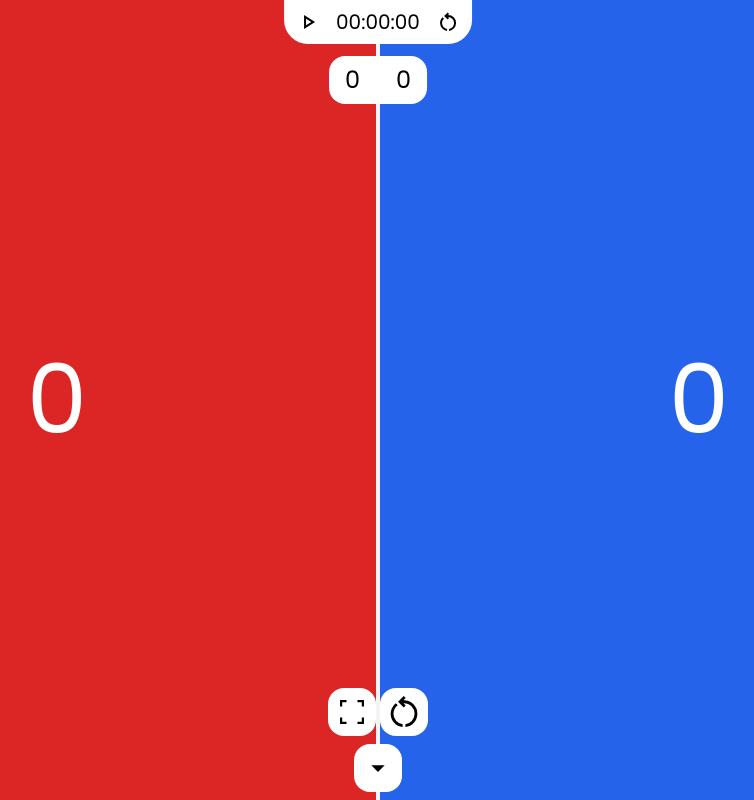
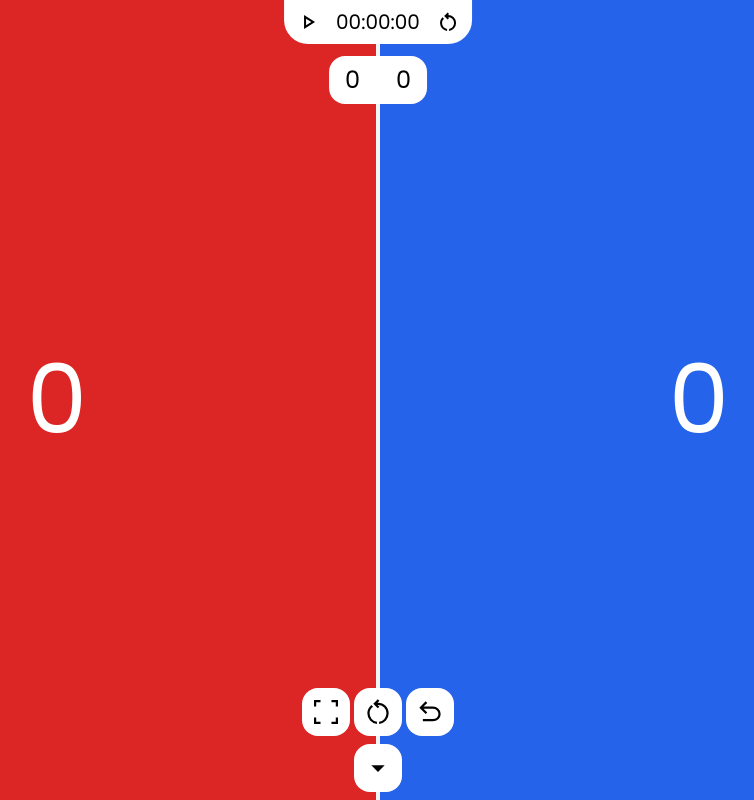
Before and after one commit to vitor-eble/cont-points-volley, an Angular app: page / in a window 1280 px wide. Both pictures are taken after a click on the button 640 px from the left and 768 px from the top of the page. Shown: the whole page, without its empty margins (262-1016 px from the left). Built offline with nearby package versions, Linux system fonts and the light colour scheme.

Commit message:
fiz o botao de retroceder ponto

```diff
--- a/src/app/app.module.ts
+++ b/src/app/app.module.ts
@@ -7,6 +7,7 @@ import { TimerComponent } from './components/timer/timer.component';
 import { SetsComponent } from './components/sets/sets.component';
 import { MenuComponent } from './components/menu/menu.component';
 import { BrowserAnimationsModule } from '@angular/platform-browser/animations';
+import { CounterPointsService } from './services/counter-points.service';
 
 @NgModule({
   declarations: [
@@ -20,7 +21,9 @@ import { BrowserAnimationsModule } from '@angular/platform-browser/animations';
     AppRoutingModule,
     BrowserAnimationsModule
   ],
-  providers: [],
+  providers: [
+    CounterPointsService
+  ],
   bootstrap: [AppComponent]
 })
 export class AppModule { }
--- a/src/app/components/menu/menu.component.html
+++ b/src/app/components/menu/menu.component.html
@@ -28,8 +28,13 @@
         </svg>
       </button>
       <button title="resetGame" class="flex items-center justify-center w-12 h-12 bg-white rounded-2xl" (click)="resetGame()">
-        <svg xmlns="http://www.w3.org/2000/svg" height="40px" viewBox="0 -960 960 960" width="40px" fill="#000">
+        <svg xmlns="http://www.w3.org/2000/svg" height="32px" viewBox="0 -960 960 960" width="32px" fill="#000">
           <path d="M447.33-122Q325-133.67 242.5-224.5 160-315.33 160-439.33q0-73.34 32.33-138.84 32.34-65.5 91-109.16L331-639.67q-50 33.34-77.17 86.67-27.16 53.33-27.16 113.67 0 96 62.66 167.16 62.67 71.17 158 83.5V-122Zm66.67 0v-66.67q95.67-13.33 157.83-84Q734-343.33 734-439.33q0-106-73.67-179.67-73.66-73.67-179.66-73.67h-14.34L521-638l-47.33 47.33L338.33-726l135.34-135.33L521-814l-54.67 54.67h14.34q134 0 227 93.33t93 226.67q0 123.66-82.17 214.5Q636.33-134 514-122Z"/>
+        </svg>
+      </button>
+      <button title="backPoint" class="flex items-center justify-center w-12 h-12 bg-white rounded-2xl" (click)="backPoint()">
+        <svg xmlns="http://www.w3.org/2000/svg" height="32px" viewBox="0 -960 960 960" width="32px" fill="#000">
+          <path d="M266-200v-66.67h301.33q67.67 0 116.84-44.33 49.16-44.33 49.16-110.33t-49.16-110.34Q635-576 567.33-576H286.67l110.66 110.67-46.66 46.66L160-609.33 350.67-800l46.66 46.67-110.66 110.66h280q95.66 0 164.5 63.67Q800-515.33 800-421.33q0 94-68.83 157.66Q662.33-200 566.67-200H266Z"/>
         </svg>
       </button>
     </div>
--- a/src/app/components/menu/menu.component.ts
+++ b/src/app/components/menu/menu.component.ts
@@ -38,6 +38,10 @@ export class MenuComponent {
     this.isFullScreen = this.fullscreenService.isFullscreen
   }
 
+  backPoint(){
+    this.counterPointsService.backPoint()
+  }
+
   resetGame(){
     this.counterPointsService.resetPoints();
     this.counterSetsService.resetSets();
--- a/src/app/services/counter-points.service.ts
+++ b/src/app/services/counter-points.service.ts
@@ -7,6 +7,7 @@ export class CounterPointsService {
 
   private pointsTeamRed = 0;
   private pointsTeamBlue = 0;
+  private lastPoint: 'teamRed' | 'teamBlue' | null = null;
 
   constructor() { }
 
@@ -21,6 +22,17 @@ export class CounterPointsService {
     if (team === 'teamBlue') {
       this.pointsTeamBlue++;
     }
+    this.lastPoint = team;
+  }
+
+  backPoint() {
+    if(this.lastPoint === 'teamRed') {
+      this.pointsTeamRed--;
+    }
+    if(this.lastPoint === 'teamBlue') {
+      this.pointsTeamBlue--;
+    }
+    this.lastPoint = null;
   }
 
   resetPoints() {
```
